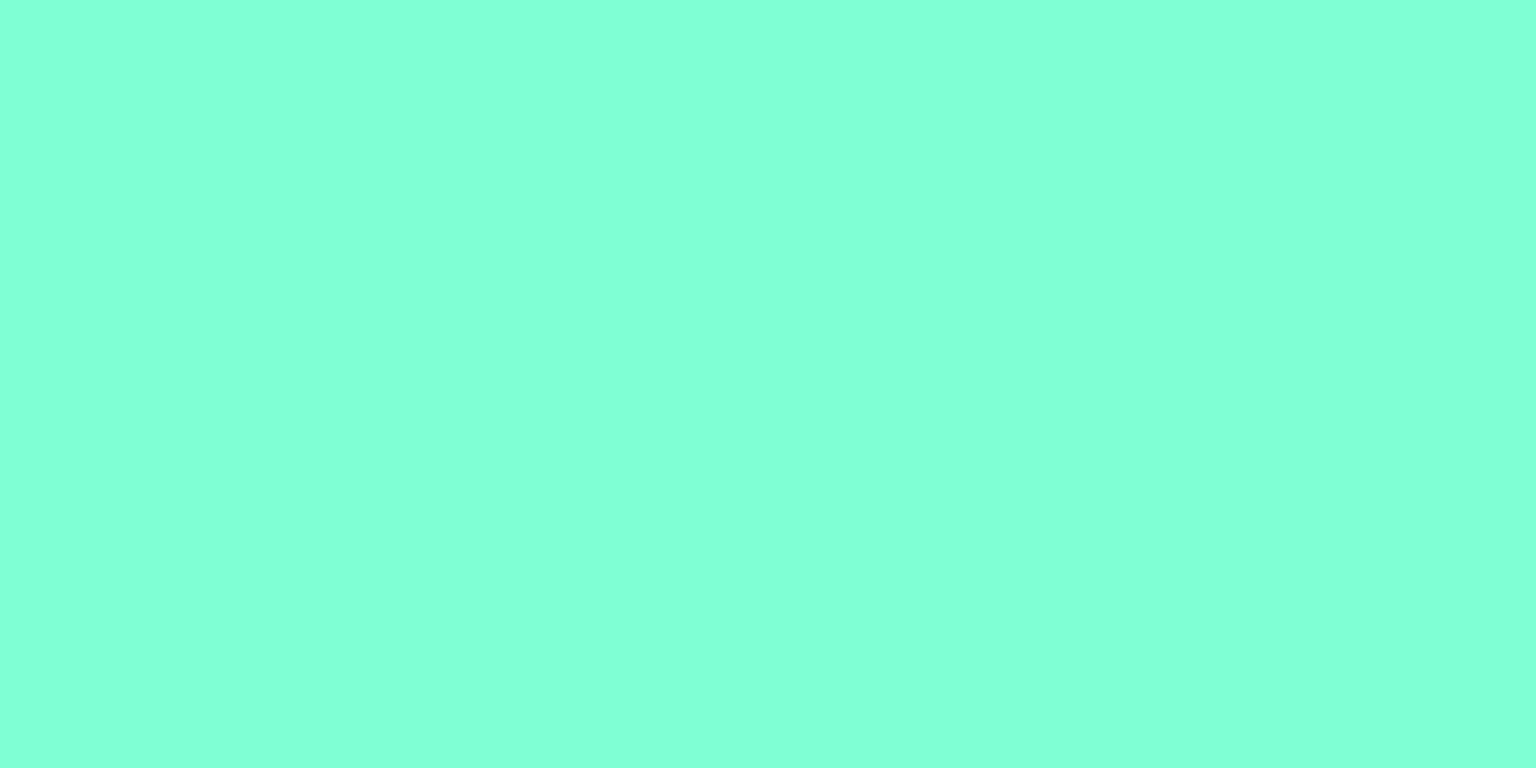
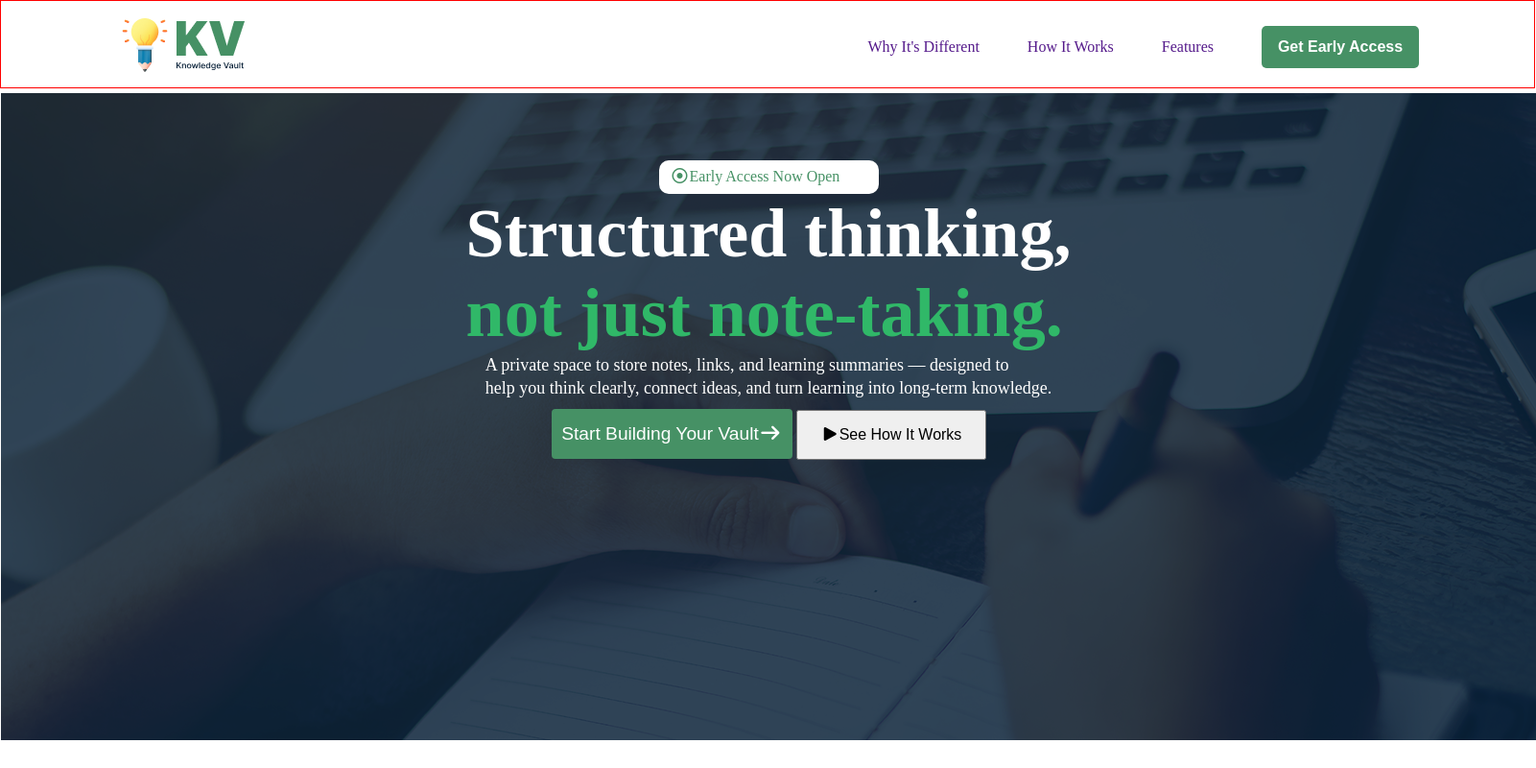
Before and after one commit to AIMINTU/B13-A01, a plain HTML site: page index.html in a window 1280 px wide. Shown: the whole page at 96% size, 1601 px wide, since content can reach past the window. Drawn offline with Linux system fonts and the light colour scheme.

Commit message:
navbar and banner done

```diff
--- a/assign-01.css
+++ b/assign-01.css
@@ -1,3 +1,112 @@
-body{
-    background-color: aquamarine;
+*{
+    margin: 0;
+    padding: 0;
+    box-sizing: border-box;
+
 }
+#header{
+    width: 1600px;
+    height: 92px;
+    border: 1px solid red;
+
+
+}
+.nav{
+    padding: 16px 120px 16px 120px;
+    margin: 0 auto;
+    display: flex;
+    justify-content: space-between;
+}
+.nbar-item{
+    max-width: 1600px;
+    list-style: none;
+    align-items: center;
+    display: flex;
+    gap: 50px;
+
+}
+.nbar-item li a{
+    text-decoration: none;
+}
+
+.btn{
+    width: 164px;
+    height: 44px;
+    border-radius: 5px;
+    color: white;
+    font-size: 16px;
+    font-weight: 600;
+    background-color: #469165;
+    border: none;
+
+
+}
+/* banner section start */
+
+#banner{
+    width: 1600px;
+    height: 674px;
+    padding: 70px 120px 134px 120px;
+    gap: 40px;
+    background: url(./images/hero-bg.png) #001931CC;
+}
+.banner-items{
+    width: 1360px;
+    height: 379px;
+    gap: 32px;
+    justify-items: center;
+
+}
+.p1{
+    width: 229px;
+    height: 35px;
+    background-color: #ffffff;
+    font-size: 16px;
+    align-items: center;
+    color: #469165;
+    border-radius: 10px;
+    padding: 8px 12px 8px 12px;
+}
+
+.p2{
+
+    font-size: 18px;
+    line-height: 24px;
+    color: #FFFFFF;
+    margin-bottom: 10px;
+    cursor: pointer;
+
+
+
+}
+span{
+    color: #FFFFFF;
+
+}
+ h1{
+    font-size: 72px;
+    font-weight: bold;
+   color: #30B868;
+}
+
+#banner .btn1{
+    width: 251px;
+    height: 52px;
+    border-radius: 4px;
+    color: white;
+    font-size: larger;
+    padding: 1px,#469165;
+    background-color: #469165;
+    gap: 10px;
+    border: #30B868;
+
+}
+#banner .btn2{
+    width: 198px;
+    height: 52px;
+    font-size: 16px;
+    padding: 12px 16px;
+
+
+
+}
--- a/index.html
+++ b/index.html
@@ -5,9 +5,39 @@
     <meta name="viewport" content="width=device-width, initial-scale=1.0">
     <title>Assignment 1</title>
     <link rel="stylesheet" href="assign-01.css">
+    <link rel="stylesheet" href="https://cdnjs.cloudflare.com/ajax/libs/font-awesome/7.0.1/css/all.min.css" integrity="sha512-2SwdPD6INVrV/lHTZbO2nodKhrnDdJK9/kg2XD1r9uGqPo1cUbujc+IYdlYdEErWNu69gVcYgdxlmVmzTWnetw==" crossorigin="anonymous" referrerpolicy="no-referrer" />
 </head>
 <body>
-    <header>
+    <header id="header">
+        <nav class="nav">
+            <div class="imgs">
+                <img src="images/logo-navbar.png" alt="">
+            </div>
+            <ul class="nbar-item">
+                <li><a  href="">Why It's Different</a></li>
+                <li><a  href="">How It Works</a></li>
+                <li><a  href="">Features</a></li>
+                <li><button class="btn">Get Early Access</button></li>
+            </ul>
+        </nav>
+        <section id="banner">
+
+             <div class="banner-items">
+                <p class="p1"><i class="fa-regular fa-circle-dot"></i>Early Access Now Open</p>
+                    <h1><span>Structured thinking,</span><br>not just note-taking.</h1>
+                    <p class="p2">A private space to store notes, links, and learning summaries — designed to <br> help you think clearly, connect ideas, and turn learning into long-term knowledge.</p>
+
+
+                   <div>
+                     <button class="btn1">Start Building Your Vault<i class="fa-solid fa-arrow-right"></i></button>
+                     <button class="btn2"><i class="fa-solid fa-play"></i>See How It Works</button>
+
+                   </div>
+
+
+           </div>
+
+        </section>
 
     </header>
     <main>
```
Also changed, not shown: images/ArrowRight.png (added), images/Bookmarks.png (added), images/Brain.png (added), images/CheckCircle.png (added), images/Info.png (added), images/Vector.png (added), images/hero-bg.png (added), images/knowledge.png (added), images/logo-footer.png (added), images/logo-navbar.png (added), sections/Banner.png (added), sections/Early Access Section.png (added), sections/Footer.png (added), sections/Navbar.png (added), 2 more files.
